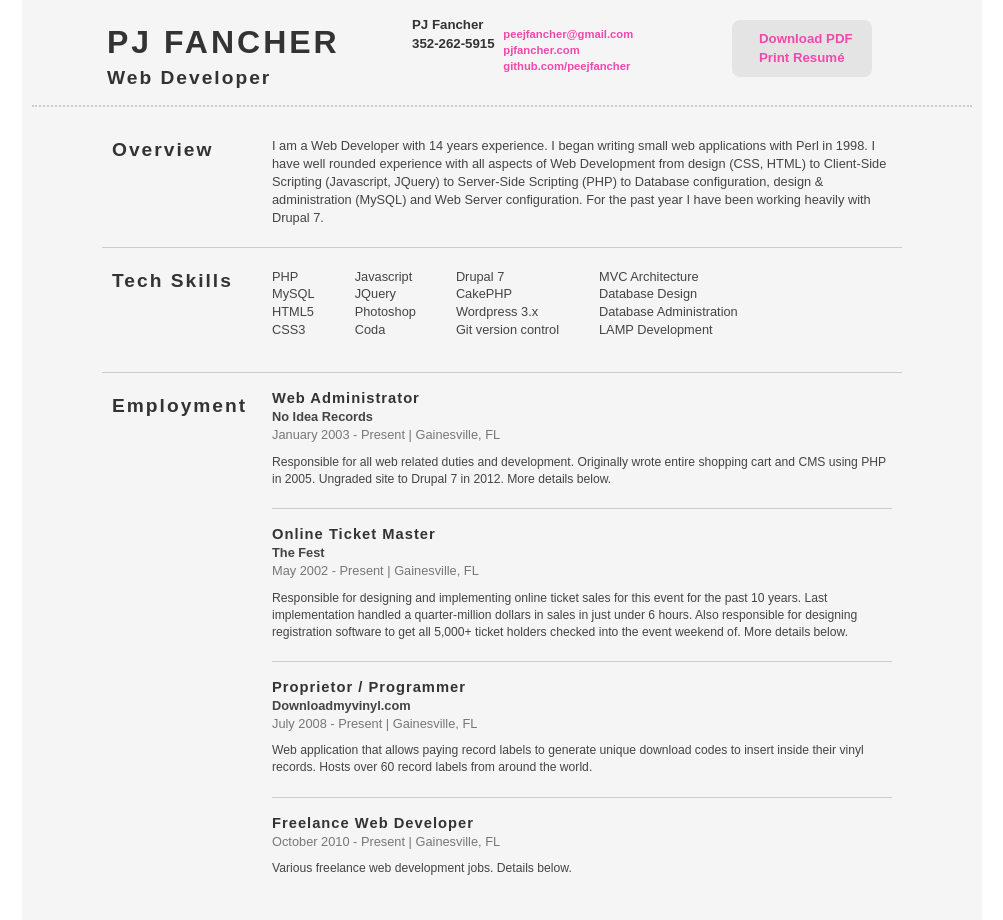
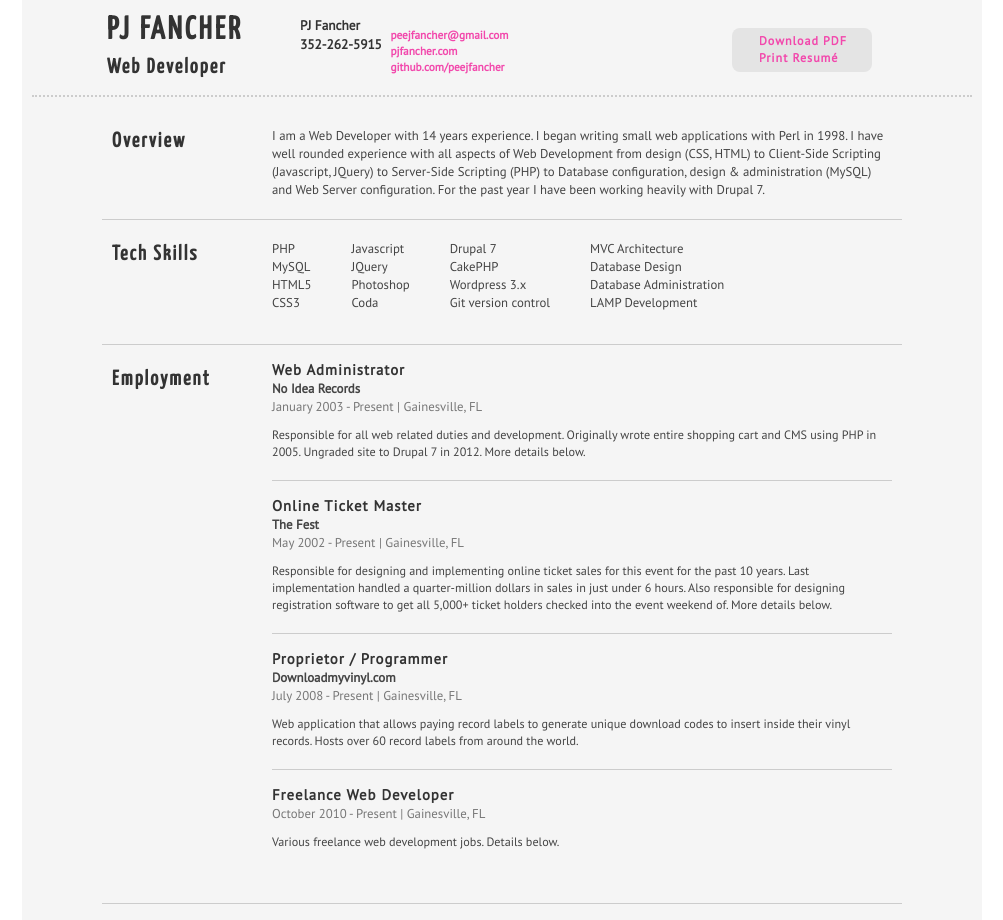
Before and after one commit to pjfancher/pjfancher.com, a PHP site: page / in a window 1280 px wide. Shown: the part 28-948 px from the top of the page, without its empty margins (138-1141 px from the left). Run offline with PHP 8.4, Linux system fonts and the light colour scheme; some libraries are stand-ins or nearby versions.

Commit message:
Font and CSS changes

```diff
--- a/css/style.css
+++ b/css/style.css
@@ -19,15 +19,21 @@ audio:not([controls]) { display: none; }
 [hidden] { display: none; }
 
 html { font-size: 100%; -webkit-text-size-adjust: 100%; -ms-text-size-adjust: 100%; }
-html, button, input, select, textarea { font-family: arial,helvetica,clean,sans-serif; color: #222; }
+html, button, input, select, textarea { font-family: 'PT Sans', sans-serif; color: #222; }
 body { margin: 0; font-size: 1em; line-height: 1.4; color:#444;}
 
 ::-moz-selection { }
 ::selection {  }
 h1, h2, h3, h4 , h5 ,h6 {margin: 0;padding: 0; color: #333;}
-a { color: #f248ac; text-decoration: none;}
+h1, h2{font-family: 'Yanone Kaffeesatz', sans-serif;}
+a { color: #f248ac; text-decoration: none;
+-webkit-transition: all 0.3s ease-in-out;
+-moz-transition: all 0.2s ease-in-out;
+-o-transition: all 0.2s ease-in-out;
+-ms-transition: all 0.2s ease-in-out;
+transition: all 0.2s ease-in-out;}
 a:visited { color: #f248ac; text-decoration: none;}
-a:hover { color: #960b5d; text-decoration: underline;}
+a:hover { color: #960b5d;background-color: #e4e4e4;}
 a:focus { outline: thin dotted; }
 a:hover, a:active { outline: 0; }
 abbr[title] { border-bottom: 1px dotted; }
@@ -81,8 +87,9 @@ td { vertical-align: top; }
 	$HEADER
 \*------------------------------------*/
 h1{letter-spacing: 3px;text-transform: uppercase;font-size: 200%;}
-h2{letter-spacing: 2px;font-size: 120%;}
+h2{letter-spacing: 2px;font-size: 130%;}
 h3{letter-spacing: 1px;font-size: 115%; line-height: 10px;padding-bottom: 5px;}
+h6{letter-spacing: 1px;font-size: 75%;}
 .header-container{border-bottom: 2px dotted #ccc;max-height: 105px;}
 .main{margin: 20px 0;border-top: 8px solid #666;}
 .container_12{background-color: #f5f5f5;}
@@ -97,9 +104,9 @@ ul.first{padding: 0;}
 /*------------------------------------*\
 	$CONTACT
 \*------------------------------------*/
-.name{padding: 20px 65px;}
+.name{padding: 8px 65px;}
 .contact{padding: 20px 0;}
-.contact{margin-top: 5px;position: relative;right:5em;}
+.contact{margin-top: 5px;position: relative;right:12em;}
 .contact-info, .contact-links{display: inline-table;}
 .contact-info{position:relative; bottom: 9px;}
 .contact-links{margin-left: 5px;}
@@ -108,7 +115,7 @@ ul.first{padding: 0;}
 /*------------------------------------*\
 	$PDF
 \*------------------------------------*/
-.save{top: 20px; right: 10px;padding: 10px 0;background-color: #e4e4e4;
+.save{top: 28px; left: 10px;padding: 5px 0;background-color: #e4e4e4;
 -webkit-border-radius: 8px; -moz-border-radius: 8px; border-radius: 8px;}
 .save div{padding-left:27px;}
 
@@ -167,7 +174,6 @@ li.employer.last{border-bottom: none;}
 
 @media print {
   * { background: transparent !important; color: black !important; box-shadow:none !important; text-shadow: none !important; filter:none !important; -ms-filter: none !important; }
-  a, a:visited { text-decoration: underline; }
   pre, blockquote { border: 1px solid #999; page-break-inside: avoid; }
   thead { display: table-header-group; }
   tr, img { page-break-inside: avoid; }
--- a/index.html
+++ b/index.html
@@ -32,6 +32,7 @@
   <meta name="viewport" content="width=device-width">
   <link rel="stylesheet" href="css/style.css">
   <link rel="stylesheet" href="css/960.css">
+  <link href='http://fonts.googleapis.com/css?family=PT+Sans|Yanone+Kaffeesatz' rel='stylesheet' type='text/css'>
 
   <script src="js/libs/modernizr-2.5.3.min.js"></script>
   <script type="text/javascript">function printpage(){window.print()}</script>
@@ -66,8 +67,8 @@
 	     </h5>
 	   </div>
 	   <div class="save grid_2 pull_1">
-	     <div class="pdf"><h5><a href="PJFancher-Resume.pdf" target="_blank">Download PDF</a></h5></div>
-	     <div class="print"><h5><a href="#" onclick="printpage()">Print Resumé</a></h5></div>
+	     <div class="pdf"><h6><a href="PJFancher-Resume.pdf" target="_blank">Download PDF</a></h6></div>
+	     <div class="print"><h6><a href="#" onclick="printpage()">Print Resumé</a></h6></div>
 	   </div>
    </div>
   </header>
```
Also changed, not shown: 1 other file.
